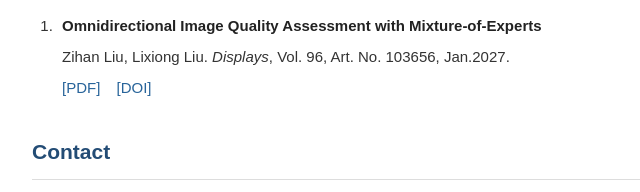
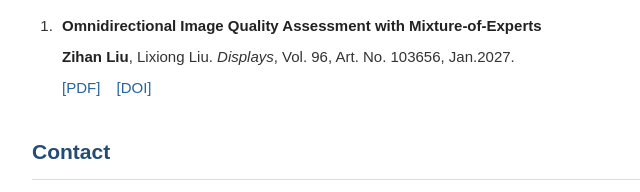
Before and after one commit to liudodo021/liudodo021.github.io, a plain HTML site: page index.html in a window 1280 px wide. Shown: the part 496-688 px from the top of the page, 143-783 px from the left. Drawn offline with Linux system fonts and the light colour scheme.

Commit message:
Update index.html

```diff
--- a/index.html
+++ b/index.html
@@ -49,7 +49,7 @@
                     Omnidirectional Image Quality Assessment with Mixture-of-Experts
                 </strong>
                 <p>
-                    Zihan Liu, Lixiong Liu.
+                    <strong>Zihan Liu</strong>, Lixiong Liu.
                     <em>Displays</em>, Vol. 96, Art. No. 103656, Jan.2027.
                 </p>
                 <div class="paper-links">
```
